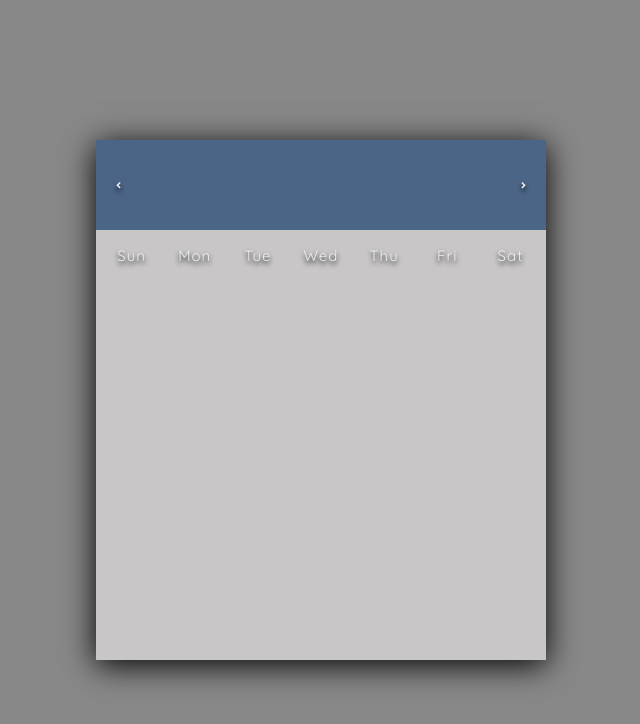
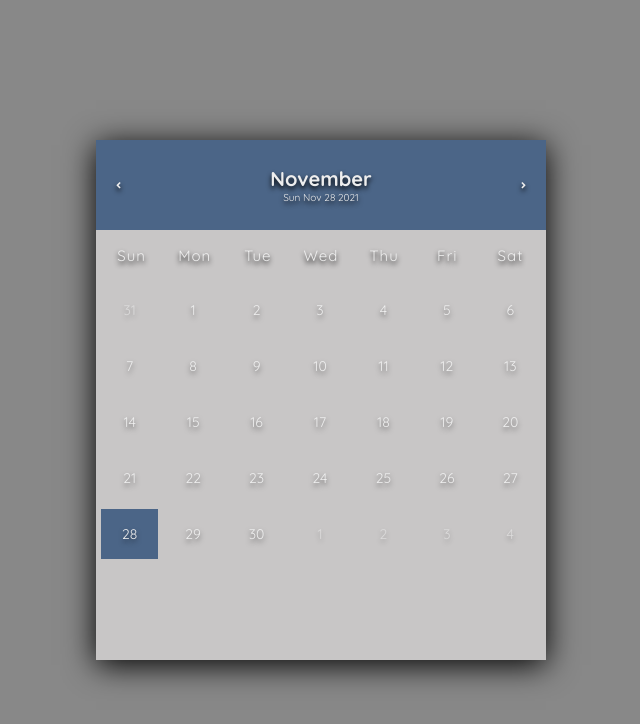
Before and after one commit to HumzaTAhmad/CS-Project, a website: page Calendar.html in a window 1280 px wide. Shown: the whole page, without its empty margins (319-959 px from the left). Drawn offline with Linux system fonts and the light colour scheme.

Commit message:
Fixed dates on calendar for nav bar calendar.

```diff
--- a/Calendar.html
+++ b/Calendar.html
@@ -39,6 +39,6 @@
       </div>
     </div>
 
-    <script src="script.js"></script>
+    <script src="scripts/script.js"></script>
   </body>
 </html>
--- a/style.css
+++ b/style.css
@@ -7,6 +7,7 @@
 html {
   font-size: 62.5%;
 }
+/* Background */
 .container {
   width: 100%;
   height: 100%;
@@ -16,6 +17,7 @@ html {
   justify-content: center;
   align-items: center;
 }
+/* styling of calendar */
 .calendar {
   width: 45rem;
   height: 52rem;
```
